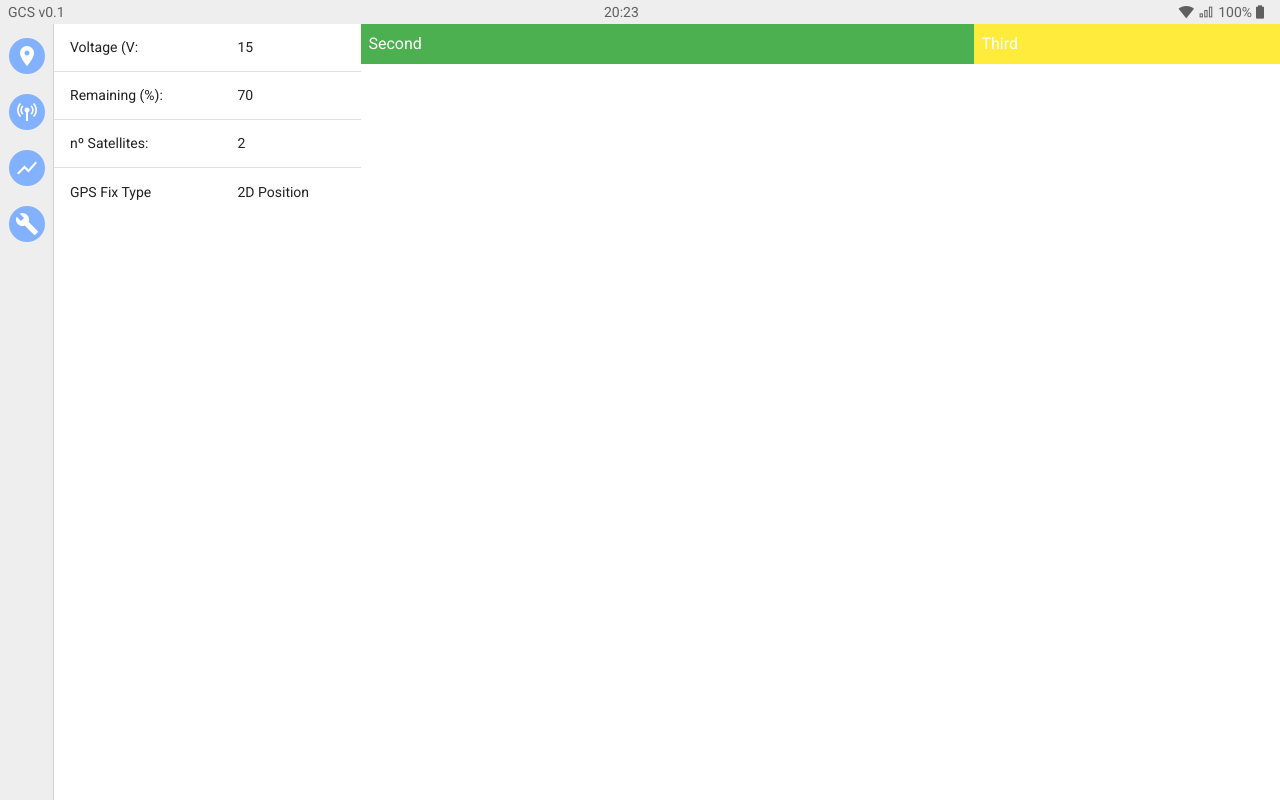
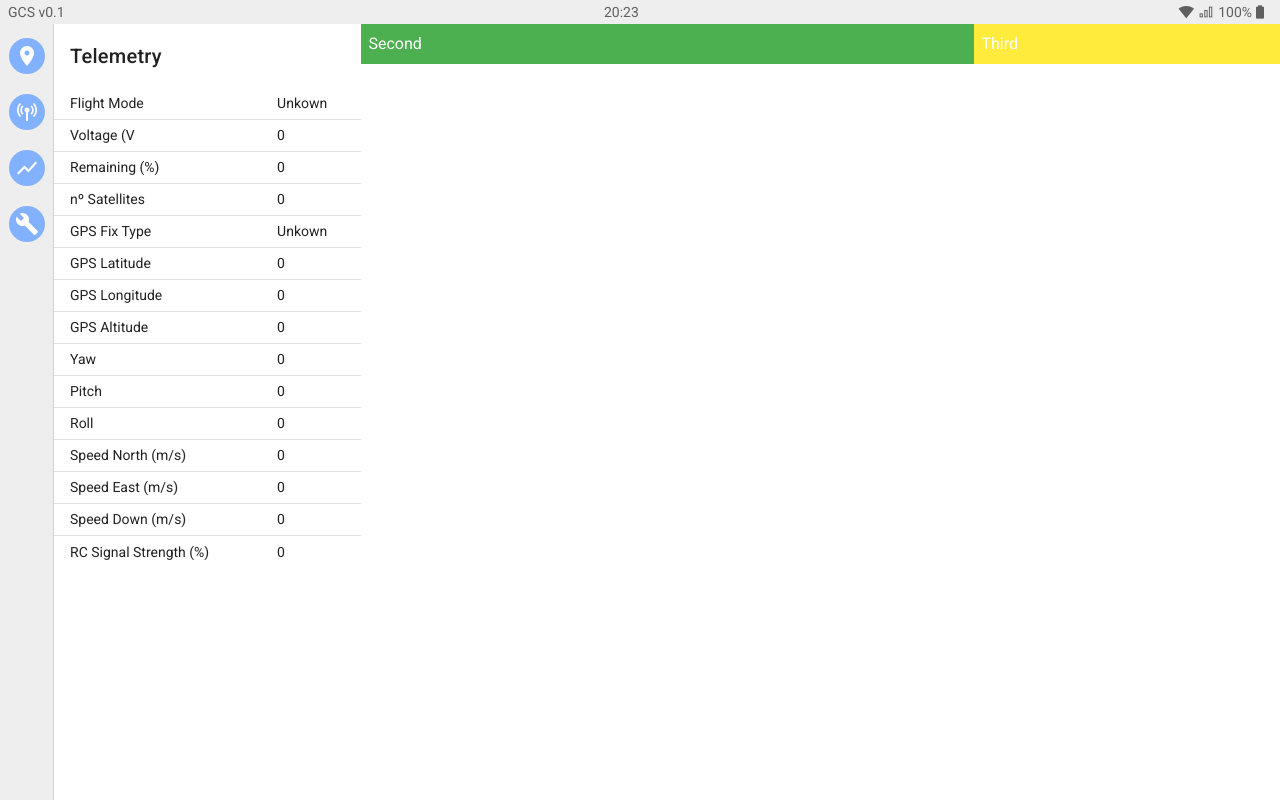
Before and after one commit to amorcar/gcs, a Vue app in the folder gcs/: page /#/ in a window 1280 px wide. Built offline with nearby package versions, Linux system fonts and the light colour scheme.

Commit message:
add table with all telemetry topics to the telemetry display component

```diff
--- a/gcs/src/components/TelemetryDisplay.vue
+++ b/gcs/src/components/TelemetryDisplay.vue
@@ -1,11 +1,18 @@
 <template>
+  <v-card flat>
+    <v-card-title>
+      Telemetry
+    </v-card-title>
     <v-data-table
+      dense
       :headers="telemetryHeaders"
       :items="telemetryItems"
       hide-default-header
       hide-default-footer
+      disable-pagination
+      disable-sort
     > </v-data-table>
-  <!-- <div class="d-block pa-2 blue white--text">First</div> -->
+  </v-card>
 </template>
 
 
@@ -14,14 +21,31 @@ export default {
   name: "TelemetryDisplay",
   data () {
     return {
+      flightMode: 0,
       battery: {
-        voltage: 15,
-        remaining: 70,
+        voltage: 0,
+        remaining: 0,
       },
       gpsInfo: {
-        satellites: 2,
-        fixType: '2D Position'
+        satellites: 0,
+        fixType: 0
       },
+      position: {
+        latitude: 0.000,
+        longitude: 0.000,
+        altitude: 0.000,
+      },
+      euler: {
+        yaw: 0.00,
+        pitch: 0.00,
+        roll: 0.00,
+      },
+      speedNed: {
+        north: 0.00,
+        east: 0.00,
+        down: 0.00,
+      },
+      rc_signal_strength: 0,
       telemetryHeaders: [
           {
             text: 'Topic',
@@ -35,13 +59,72 @@ export default {
   },
   mounted() {
     this.telemetryItems = [
-      { label: 'Voltage (V:', value: this.battery.voltage },
-      { label: 'Remaining (%):', value: this.battery.remaining },
-      { label: 'nº Satellites: ', value: this.gpsInfo.satellites },
-      { label: 'GPS Fix Type', value: this.gpsInfo.fixType },
+      { label: 'Flight Mode', value: this.flightModeString },
+      { label: 'Voltage (V', value: this.battery.voltage },
+      { label: 'Remaining (%)', value: this.battery.remaining },
+      { label: 'nº Satellites ', value: this.gpsInfo.satellites },
+      { label: 'GPS Fix Type', value: this.fixTypeString },
+      { label: 'GPS Latitude', value: this.position.latitude },
+      { label: 'GPS Longitude', value: this.position.longitude },
+      { label: 'GPS Altitude', value: this.position.altitude },
+      { label: 'Yaw', value: this.euler.yaw },
+      { label: 'Pitch', value: this.euler.pitch },
+      { label: 'Roll', value: this.euler.roll },
+      { label: 'Speed North (m/s)', value: this.speedNed.north },
+      { label: 'Speed East (m/s)', value: this.speedNed.east },
+      { label: 'Speed Down (m/s)', value: this.speedNed.down },
+      { label: 'RC Signal Strength (%)', value: this.rc_signal_strength },
     ];
   },
-  methods: {
+  computed: {
+    fixTypeString() {
+      switch (this.fixType) {
+        case 0:
+          return 'No GPS'
+        case 1:
+          return 'No Fix'
+        case 2:
+          return 'Fix 2D'
+        case 3:
+          return 'Fix 3D'
+        case 4:
+          return 'Fix DGPS'
+        case 5:
+          return 'RTK Float'
+        case 6:
+          return 'RTK Fixed'
+        default:
+          return 'Unkown'
+      }
+    },
+    flightModeString() {
+      switch (this.flightMode) {
+        case 1:
+          return 'Ready'
+        case 2:
+          return 'Takeoff'
+        case 3:
+          return 'Hold'
+        case 4:
+          return 'Mission'
+        case 5:
+          return 'RTL'
+        case 6:
+          return 'Land'
+        case 7:
+          return 'Offboard'
+        case 9:
+          return 'Manual'
+        case 10:
+          return 'Altitude Control'
+        case 11:
+          return 'Position Control'
+        case 13:
+          return 'Stabilize'
+        default:
+          return 'Unkown'
+      }
+    }
 
   },
 };
--- a/gcs/src/views/Home.vue
+++ b/gcs/src/views/Home.vue
@@ -1,7 +1,9 @@
 <template>
+<!-- <v-responsive min-height="1000"> -->
   <v-row no-gutters>
     <v-col>
       <TelemetryDisplay/>
+  <!-- <div class="d-block pa-2 blue white--text">First</div> -->
     </v-col>
     <v-col cols="6">
       <div class="d-block pa-2 green white--text">
@@ -14,6 +16,7 @@
       </div>
     </v-col>
   </v-row>
+<!-- </v-responsive> -->
 </template>
 
 <script>
```
Lines whose indentation alone changed are shown as unchanged.
